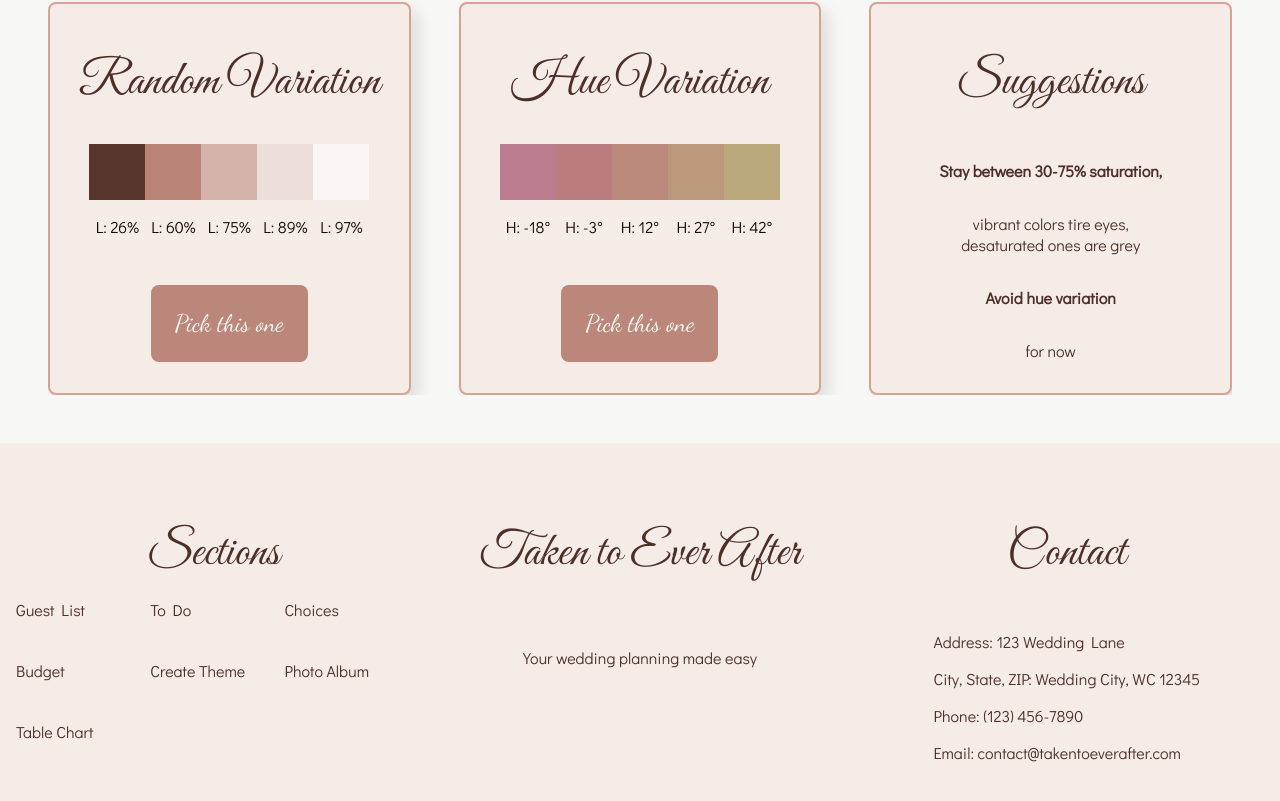
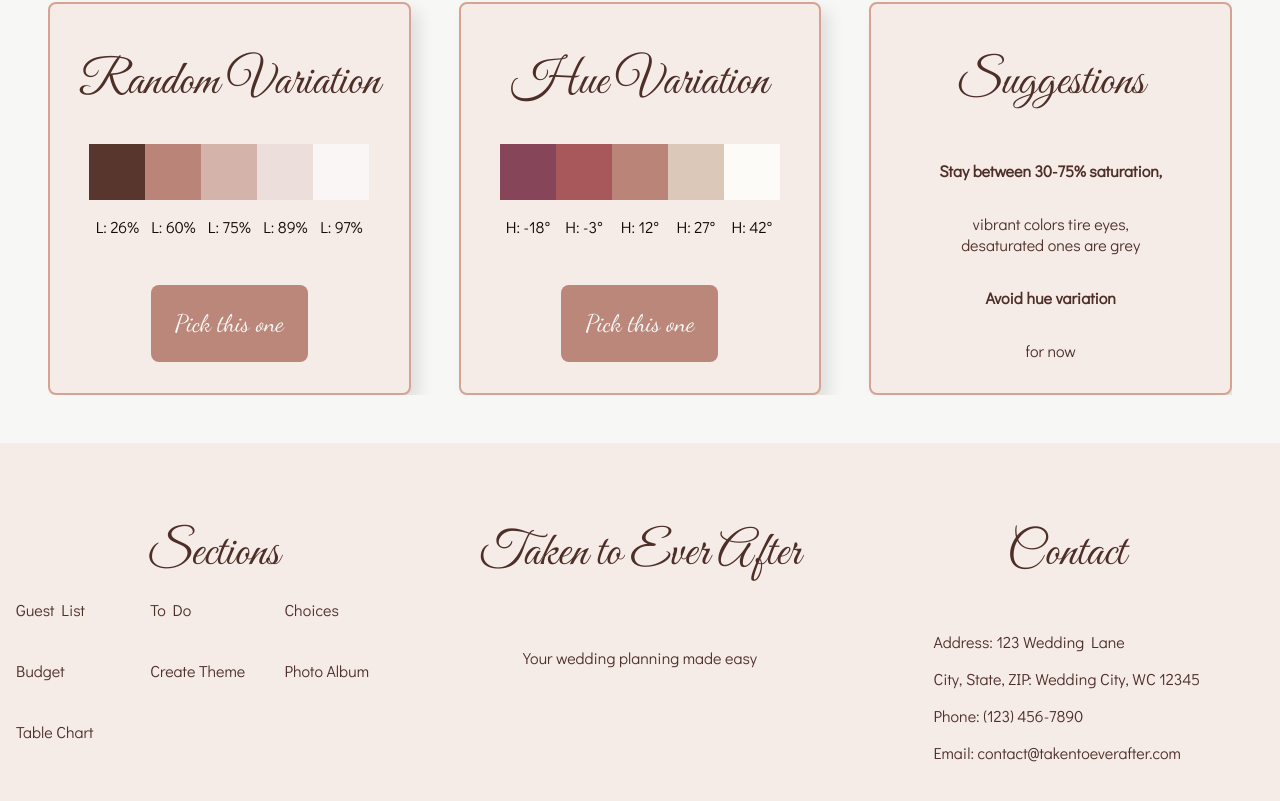
Before and after one commit to kryptokopytko/TakenToEverAfter, a React (Vite) app in the folder client/: page / in a window 1280 px wide. Shown: the part 8179-8980 px from the top of the page. Built offline with nearby package versions, Linux system fonts and the light colour scheme.

Commit message:
#0114 Improve hue variation in theme constructor

```diff
--- a/client/src/components/ColorComposition.tsx
+++ b/client/src/components/ColorCompositions.tsx
@@ -3,7 +3,7 @@ import ColorVariation from './ColorVariation';
 import { Card } from '../themes/section';
 import { Body, Heading } from '../themes/typography';
 
-interface ColorCompositionProps {
+interface ColorCompositionsProps {
     color: { hue: number; saturation: number; lightness: number };
 }
 
@@ -36,15 +36,15 @@ const generateLightnessVariations = (hue: number, saturation: number, lightnessA
     }));
 };
 
-const ColorComposition: React.FC<ColorCompositionProps> = ({ color }) => {
+const ColorCompositions: React.FC<ColorCompositionsProps> = ({ color }) => {
     const { hue, saturation, lightness } = color;
 
     const lightVariations = generateLightnessVariations(hue, saturation, [20, 38, 70, 89, 98]);
     const randomVariations = generateLightnessVariations(hue, saturation, randomCompositionLightness(75));
     const darkVariations = generateLightnessVariations(hue, saturation, [10, 34, 60, 85, 95]);
 
-    const baseColorsForHueVariation = generateArithmeticProgression(hue - 30, 5, 15).map((hueVal) => (
-        { hue: hueVal, saturation: saturation, lightness: lightness }
+    const baseColorsForHueVariation = generateArithmeticProgression(hue - 30, 5, 15).map((hueVal, index) => (
+        { hue: hueVal, saturation: saturation, lightness: [40, 50, 60, 79, 98][index] }
     ));
 
     const hueVariations = baseColorsForHueVariation.map((color) => ({
@@ -72,4 +72,4 @@ const ColorComposition: React.FC<ColorCompositionProps> = ({ color }) => {
     );
 };
 
-export default ColorComposition;
+export default ColorCompositions;
--- a/client/src/components/Navbar.tsx
+++ b/client/src/components/Navbar.tsx
@@ -1,7 +1,7 @@
 import React from "react";
 import styled from "styled-components";
 import { useTheme } from "../providers/ThemeContext";
-import { violetTheme, nudeTheme } from "../themes/theme";
+import { initialThemes } from "../themes/theme";
 import logo from '/icons/logo.svg';
 import { Heading, Label } from "../themes/typography";
 
@@ -78,10 +78,10 @@ const Navbar = () => {
 
     switch (selectedTheme) {
       case "violet":
-        setTheme(violetTheme);
+        setTheme(initialThemes.violetTheme);
         break;
       default:
-        setTheme(nudeTheme);
+        setTheme(initialThemes.nudeTheme);
     }
   };
 
@@ -98,7 +98,7 @@ const Navbar = () => {
               type="radio"
               value="violet"
               name="theme"
-              checked={theme === violetTheme}
+              checked={theme === initialThemes.violetTheme}
               onChange={handleThemeChange}
             />
             <Label color='primary'>Violet</Label>
@@ -108,7 +108,7 @@ const Navbar = () => {
               type="radio"
               value="nude"
               name="theme"
-              checked={theme === nudeTheme}
+              checked={theme === initialThemes.nudeTheme}
               onChange={handleThemeChange}
             />
             <Label color='primary'>Nude</Label>
--- a/client/src/components/ThemeConstructor.tsx
+++ b/client/src/components/ThemeConstructor.tsx
@@ -2,7 +2,7 @@ import styled from "styled-components";
 import { Heading } from "../themes/typography";
 import HslColorPicker from "./HslColorPicker";
 import { Card, GridContainer } from "../themes/section";
-import ColorComposition from "./ColorComposition";
+import ColorCompositions from "./ColorCompositions";
 import { useState, useEffect } from "react";
 import { useTheme } from "../providers/ThemeContext";
 
@@ -39,7 +39,7 @@ const ThemeConstructor = () => {
                     <Card color='light'>
                         <HslColorPicker color={color} setColor={setColor} />
                     </Card>
-                    <ColorComposition color={color} />
+                    <ColorCompositions color={color} />
 
                 </GridContainer>
             </ContentContainer>
--- a/client/src/providers/ThemeContext.tsx
+++ b/client/src/providers/ThemeContext.tsx
@@ -1,5 +1,10 @@
 import { createContext, useState, ReactNode, useContext } from "react";
-import { nudeTheme, Theme } from "../themes/theme";
+import { initialThemes, Theme } from "../themes/theme";
+
+
+interface Themes {
+  [key: string]: Theme;
+}
 
 interface ThemeContextType {
   theme: Theme;
@@ -9,7 +14,33 @@ interface ThemeContextType {
 const ThemeContext = createContext<ThemeContextType | undefined>(undefined);
 
 export const ThemeProvider = ({ children }: { children: ReactNode }) => {
-  const [theme, setTheme] = useState<Theme>(nudeTheme);
+  const [themes, setThemes] = useState<Themes>(initialThemes);
+  const [theme, setCurrentTheme] = useState<Theme>(themes.nudeTheme);
+  const [customThemeCount, setCustomThemeCount] = useState(0);
+
+  const setTheme = (newTheme: Theme) => {
+
+    const themeKeys = Object.keys(themes);
+    const isThemeExisting = themeKeys.some(key => {
+      return JSON.stringify(themes[key]) === JSON.stringify(newTheme);
+    });
+
+    if (!isThemeExisting) {
+
+      const customThemeKey = `custom${customThemeCount + 1}`;
+      setThemes(prevThemes => ({
+        ...prevThemes,
+        [customThemeKey]: newTheme,
+      }));
+      setCustomThemeCount(prevCount => prevCount + 1);
+      setCurrentTheme(newTheme);
+      console.log("Custom theme added:", customThemeKey, newTheme);
+    } else {
+
+      setCurrentTheme(newTheme);
+      console.log("Theme updated:", newTheme);
+    }
+  };
 
   return (
     <ThemeContext.Provider value={{ theme, setTheme }}>
--- a/client/src/themes/theme.ts
+++ b/client/src/themes/theme.ts
@@ -1,4 +1,5 @@
-export const nudeTheme = {
+export const initialThemes = {
+  nudeTheme: {
     tertiary: "#bb877a",
     secondary: "#d5a294",
     primary: "#f7f7f6",
@@ -8,9 +9,8 @@ export const nudeTheme = {
     hue: 12,
     saturation: 32,
     lightness: 61,
-};
-
-export const violetTheme = {
+  },
+  violetTheme: {
     primary: "#fdfbfe",
     secondary: "#a66cd5",
     tertiary: "#642a93",
@@ -20,6 +20,7 @@ export const violetTheme = {
     hue: 273,
     saturation: 56,
     lightness: 37,
+  },
 };
 
-export type Theme = typeof nudeTheme;
+export type Theme = typeof initialThemes.nudeTheme;
```
Lines whose indentation alone changed are shown as unchanged.
